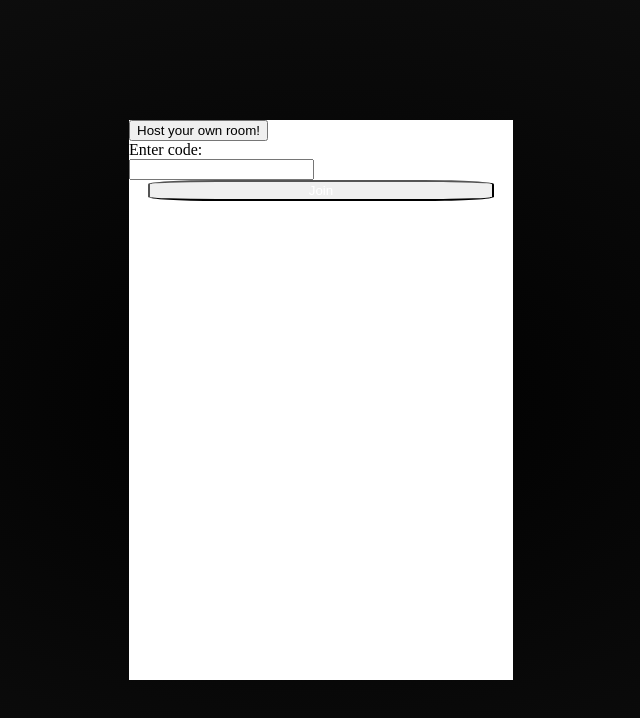
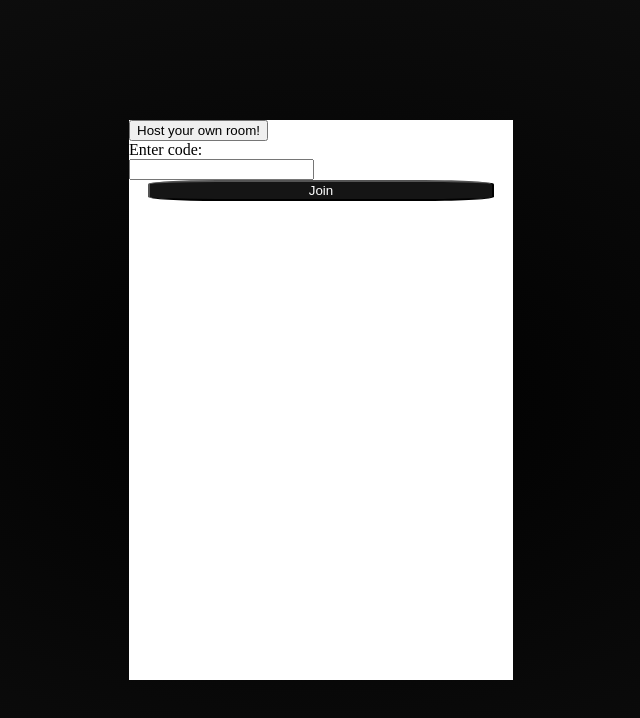
Before and after one commit to Angulorecto/onenight, a plain HTML site: page index.html in a window 1280 px wide. Shown: the whole page, without its empty margins (319-959 px from the left). Drawn offline with Linux system fonts and the light colour scheme.

Commit message:
Update index.css

```diff
--- a/styles/index.css
+++ b/styles/index.css
@@ -11,6 +11,7 @@ body {
 }
 .joinSubmit {
   border-radius: 20%;
+  background-color: #151515;
   color: #FFFFFF;
   position: relative;
   bottom: 10%;
```
